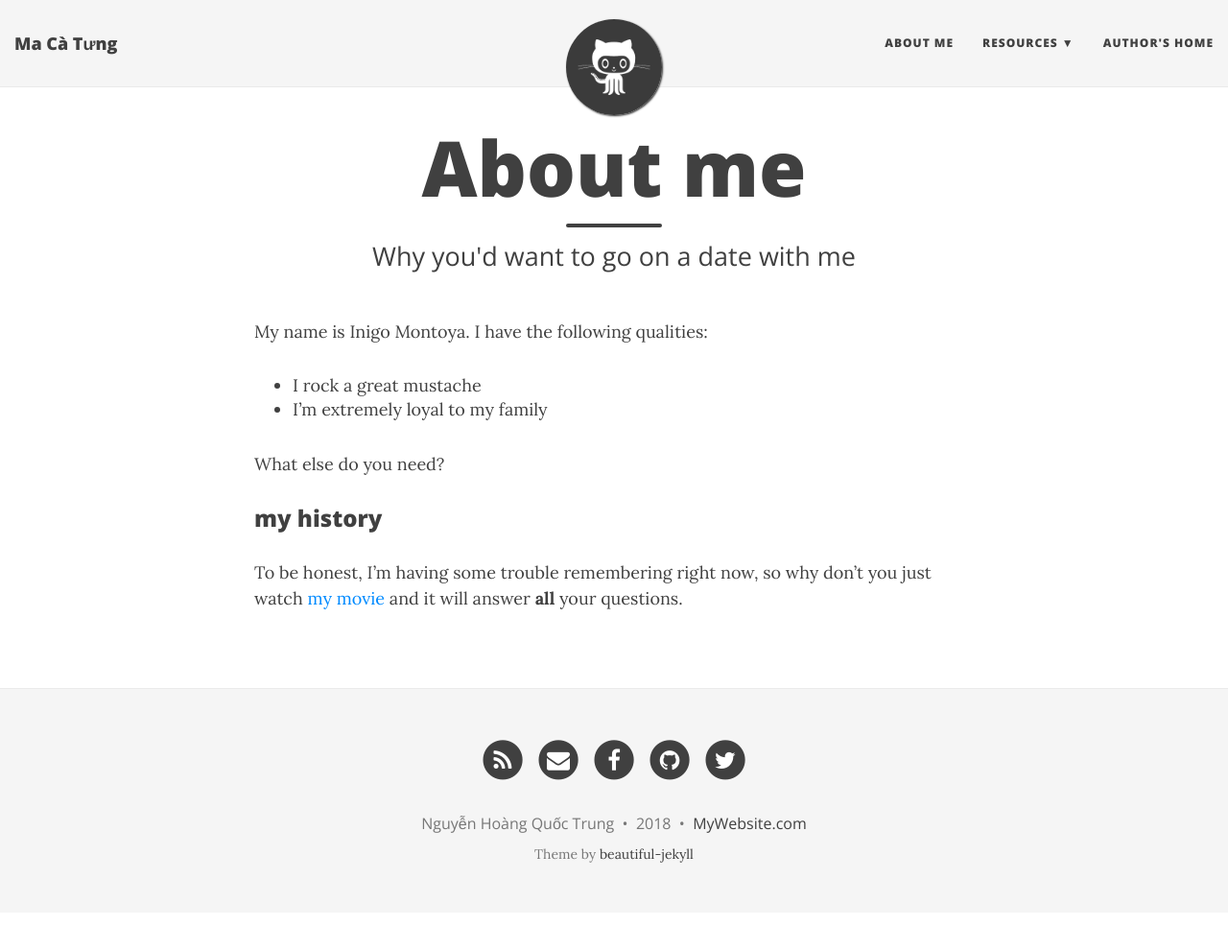
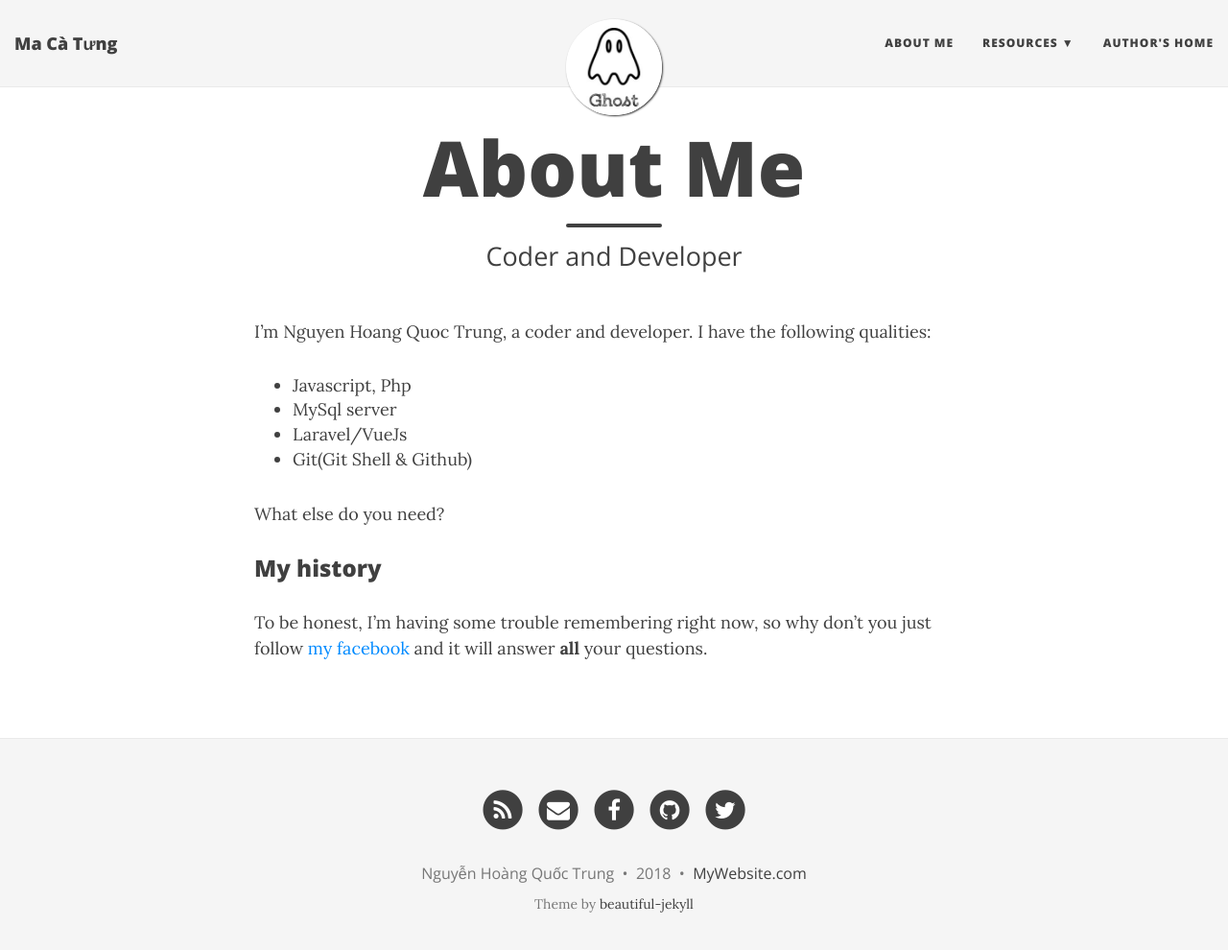
Before and after one commit to nhqtrung/nhqtrung.github.io, a Jekyll site: the page built from aboutme.md, in a window 1280 px wide and 1003 px high. Shown: the top 990 px of the window at 96% size. Built offline with Jekyll 4.4.1, drawn with Linux system fonts in a browser that asks for light colours; nearby versions of some CDN libraries.

Commit message:
update some infomation

```diff
--- a/_config.yml
+++ b/_config.yml
@@ -32,7 +32,7 @@ navbar-links:
 
 # Image to show in the navigation bar - image must be a square (width = height)
 # Remove this parameter if you don't want an image in the navbar
-avatar: "/img/avatar-icon.png"
+avatar: "/img/avatar-icon.jpg"
 
 # If you want to have an image logo in the top-left corner instead of the title text,
 # then specify the following parameter
--- a/aboutme.md
+++ b/aboutme.md
@@ -1,16 +1,18 @@
 ---
 layout: page
-title: About me
-subtitle: Why you'd want to go on a date with me
+title: About Me
+subtitle: Coder and Developer
 ---
 
-My name is Inigo Montoya. I have the following qualities:
+I'm Nguyen Hoang Quoc Trung, a coder and developer. I have the following qualities:
 
-- I rock a great mustache
-- I'm extremely loyal to my family
+- Javascript, Php
+- MySql server
+- Laravel/VueJs
+- Git(Git Shell & Github)
 
 What else do you need?
 
-### my history
+### My history
 
-To be honest, I'm having some trouble remembering right now, so why don't you just watch [my movie](http://en.wikipedia.org/wiki/The_Princess_Bride_%28film%29) and it will answer **all** your questions.
+To be honest, I'm having some trouble remembering right now, so why don't you just follow [my facebook](https://www.facebook.com/bam.bi.165) and it will answer **all** your questions.
--- a/index.html
+++ b/index.html
@@ -1,8 +1,8 @@
 ---
 layout: page
-title: My website
-subtitle: This is where I will tell my friends way too much about me
-use-site-title: true
+title: Ma Cà Tưng's Blog
+subtitle: Blog chia sẻ kinh nghiệm và những câu chuyện về cuộc đời của Ma Cà Tưng
+use-site-title: false
 ---
 
 <div class="posts-list">
```
Also changed, not shown: img/avatar-icon.jpg (added), img/logo.png (added).
